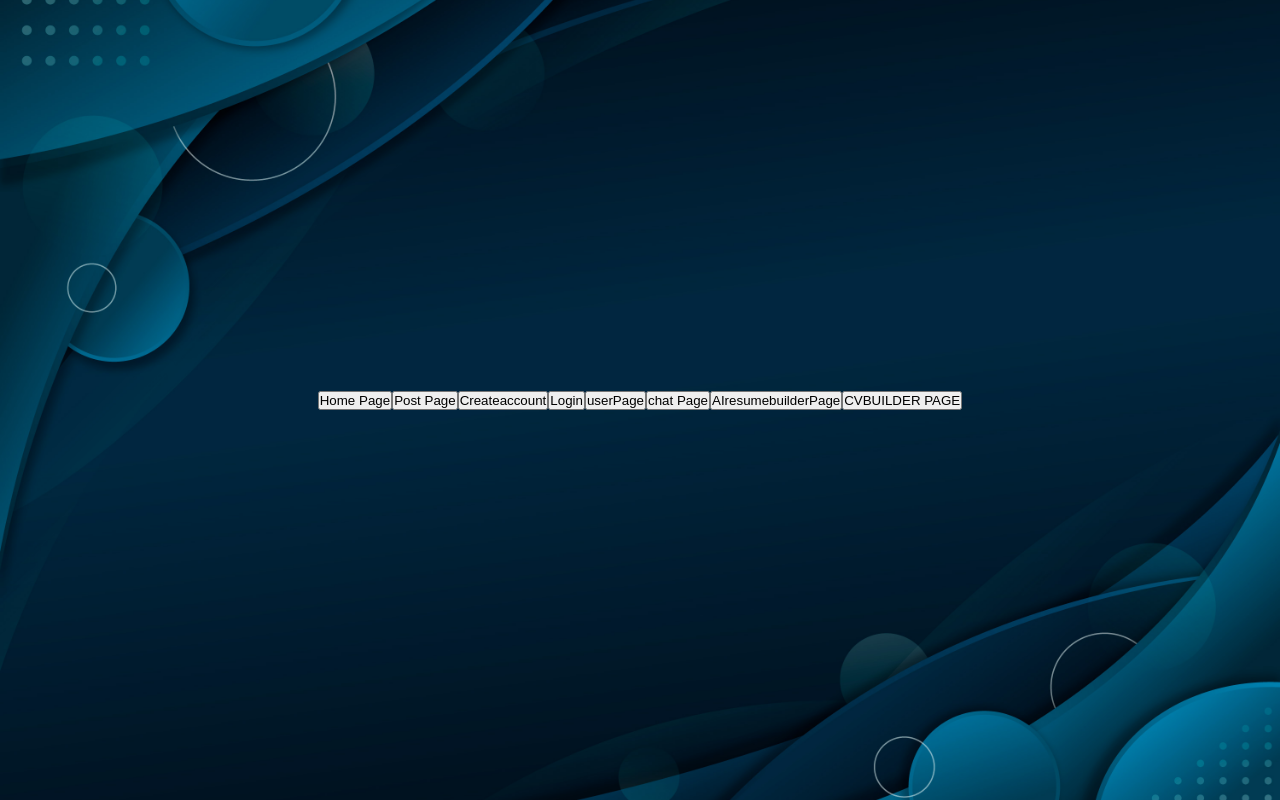
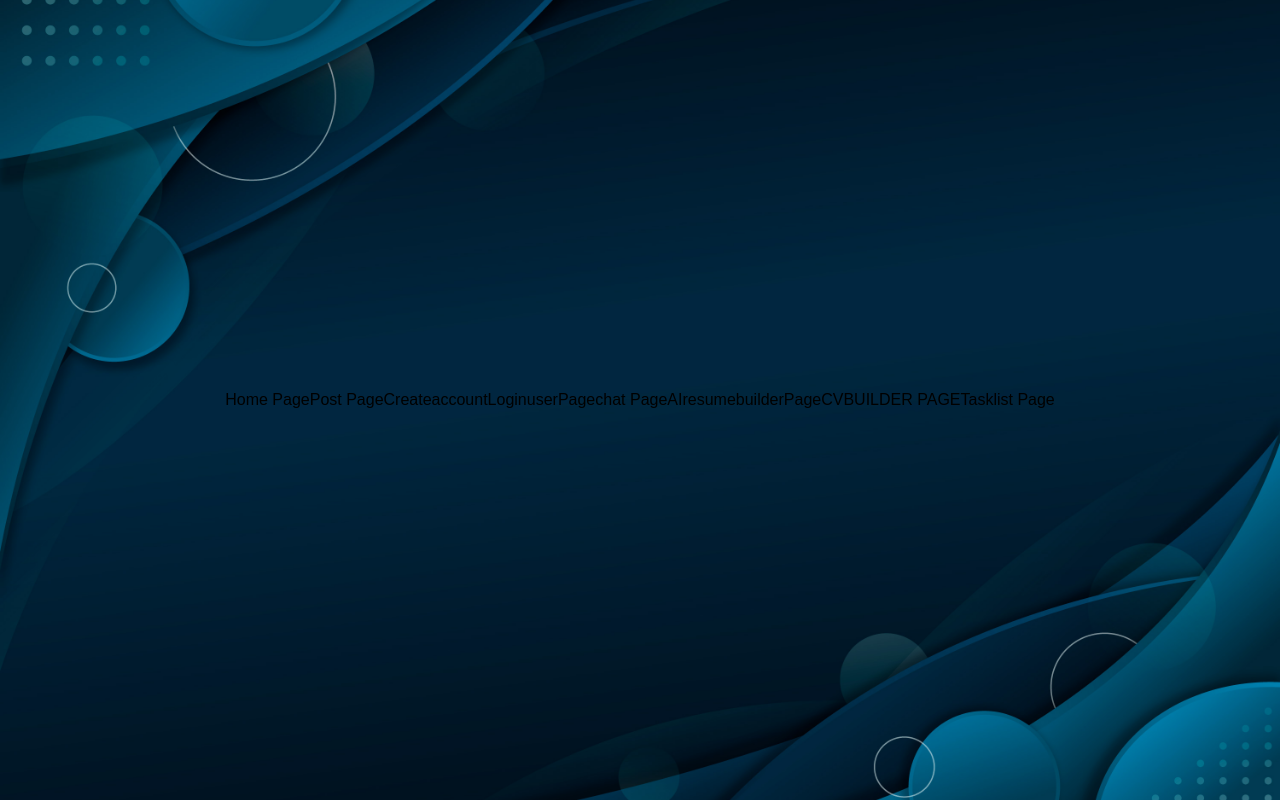
Before and after one commit to Vaish-011/front, a React (Create React App) app: page / in a window 1280 px wide. Built offline with nearby package versions, Linux system fonts and the light colour scheme; a web font is replaced by a local one.

Commit message:
"Added routes"

```diff
--- a/package.json
+++ b/package.json
@@ -5,6 +5,7 @@
   "dependencies": {
     "cra-template": "1.2.0",
     "front": "file:",
+    "nodemon": "^3.1.9",
     "react": "^19.0.0",
     "react-dom": "^19.0.0",
     "react-icons": "^5.4.0",
--- a/src/App.js
+++ b/src/App.js
@@ -9,6 +9,7 @@ import Login from './components/Login/login.jsx';
 import Post from './components/Post';
 import User from './components/User';
 import CV from './components/cvbuilder';
+import Tasklist from './components/Tasklist';
 import React from "react";
 
 function App() {
@@ -26,6 +27,7 @@ function App() {
     <Route path='/user' element={<User/>}/>
     <Route path='/resume' element={<Resume/>}/>
     <Route path='/cv' element={<CV/>}/>
+    <Route path='/tasklist' element={<Tasklist/>}/>
 
     </Routes>
     </BrowserRouter>
--- a/src/components/HomePage/index.js
+++ b/src/components/HomePage/index.js
@@ -28,6 +28,9 @@ function HomePage() {
   const handlecvButtonClick = () => {
     navigate("/cv");
   };
+  const handleTasklistButtonClick =()=>{
+    navigate("/tasklist");
+  }
 
 
   return (
@@ -40,6 +43,7 @@ function HomePage() {
       <button onClick={handlechatButtonClick}>chat Page</button>
       <button onClick={handleAIresumebuilderButtonClick}>AIresumebuilderPage</button>
       <button onClick={handlecvButtonClick}>CVBUILDER PAGE</button>
+      <button onClick={handleTasklistButtonClick}>Tasklist Page</button>
     </div>
   );
 }
--- /dev/null
+++ b/src/components/Tasklist/index.js
@@ -0,0 +1,8 @@
+const home = ()=>{
+    return(
+        <>
+        <h1>This is Task page</h1>
+        </>
+    )
+};
+export default home;
--- a/src/index.css
+++ b/src/index.css
@@ -1,4 +1,9 @@
 @import url('https://fonts.googleapis.com/css2?family=Playfair+Display:ital,wght@0,400..900;1,400..900&family=Poppins:wght@400;600;700&display=swap');
+
+@tailwind base;
+@tailwind components;
+@tailwind utilities;
+
 
 *{
   margin:0;
```
Also changed, not shown: 1 other file (tests, documents, lock files or other folders).
